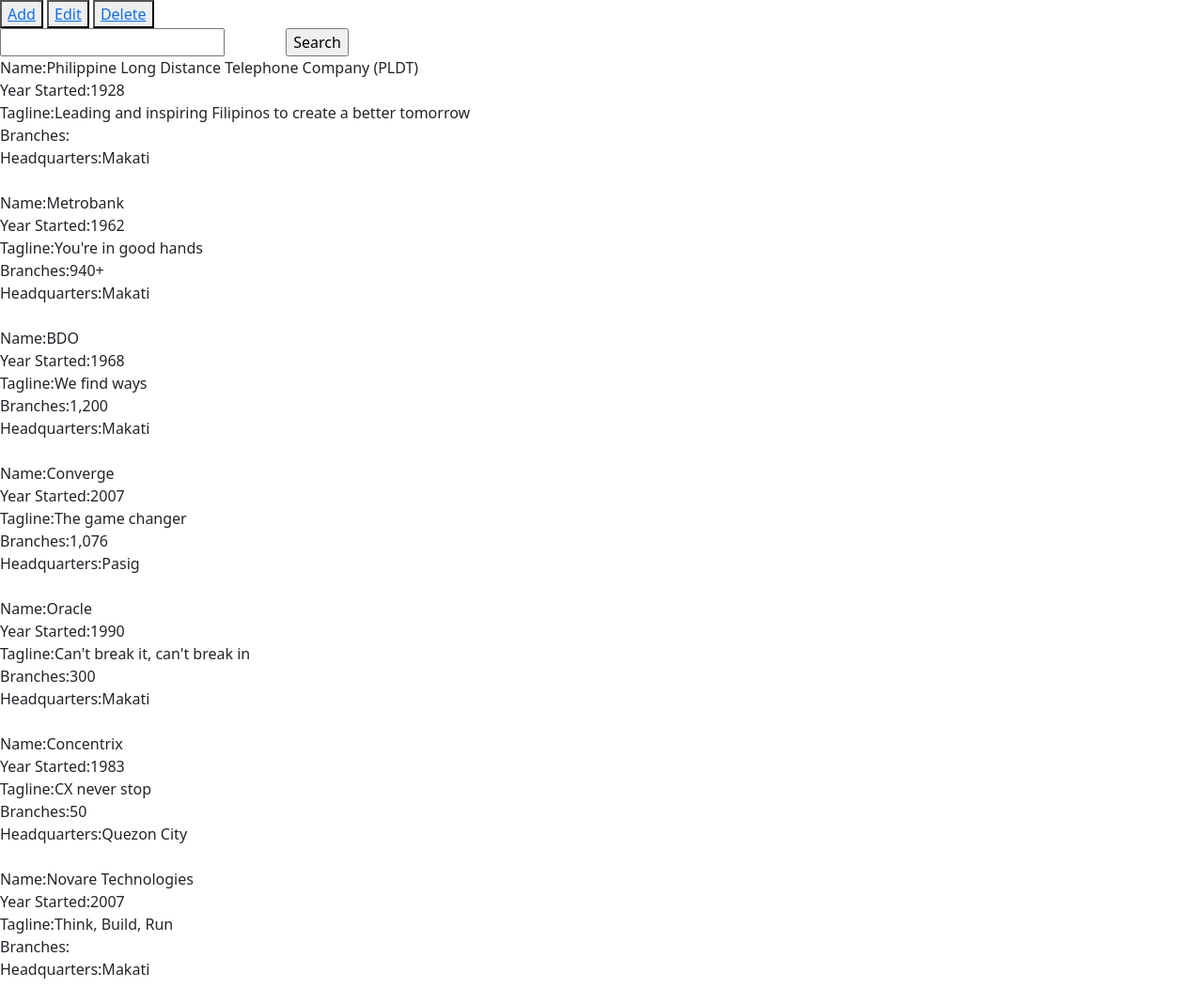
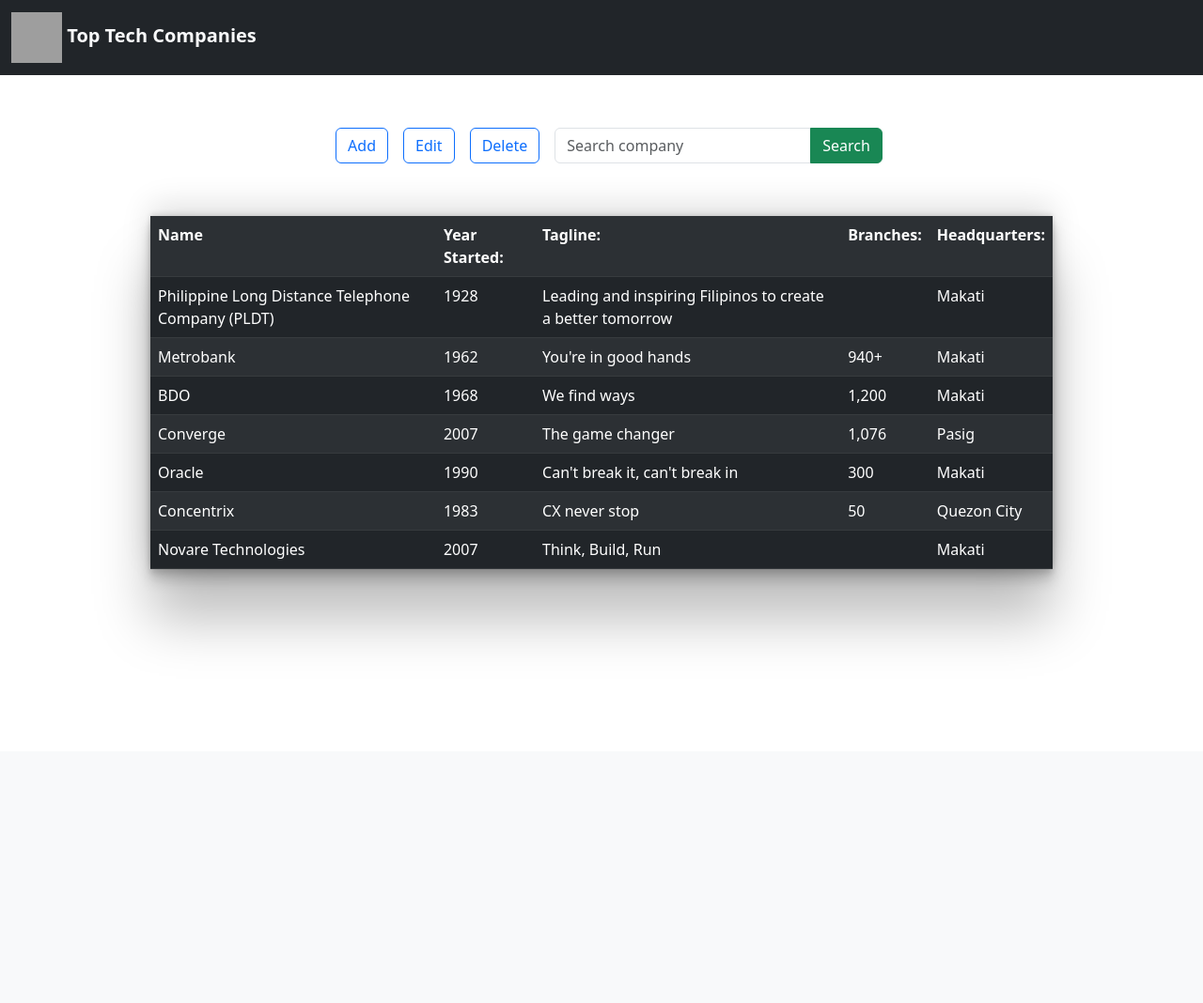
Before and after one commit to WilAm1/web2-project, a PHP site: page / in a window 1280 px wide. Shown: the whole page at 94% size. After the commit the page ends 677 px from the top, so only its background shows below. Run offline with PHP 8.4, Linux system fonts and the light colour scheme; grey boxes are pictures that could not be loaded.

Commit message:
Update index.php

```diff
--- a/index.php
+++ b/index.php
@@ -7,12 +7,10 @@
   <link rel="stylesheet" href="bootstrap/css/bootstrap.min.css">
 
   <style>
-    /*the container must be positioned relative:*/
-    .autocomplete {
-      position: relative;
-      display: inline-block;
+
+    .menus a:hover{
+      color:white !important;
     }
-
 
     .autocomplete-items {
       position: absolute;
@@ -45,6 +43,11 @@
       background-color: DodgerBlue !important;
       color: #ffffff;
     }
+
+    /* for shadow the table */
+    table{
+      box-shadow: rgba(0, 0, 0, 0.25) 0px 54px 55px, rgba(0, 0, 0, 0.12) 0px -12px 30px, rgba(0, 0, 0, 0.12) 0px 4px 6px, rgba(0, 0, 0, 0.17) 0px 12px 13px, rgba(0, 0, 0, 0.09) 0px -3px 5px;
+    }
   </style>
 
 </head>
@@ -52,22 +55,38 @@
 
 <body>
 
-  <div>
-    <button>
-      <a href="create.html">Add</a>
+
+  <nav class="navbar bg-dark">
+    <div class="container-fluid">
+      <a class="navbar-brand text-light fw-bold" href="#" style="color:#5A2D91">
+      <img src="images/logo.png" width="54" height="54" class="d-inline-block" >
+         Top Tech Companies</a>
+    </div>
+  </nav>
+
+  <div class="menus container mt-5 d-flex justify-content-center ">
+    <button class="btn btn-outline-primary m-2">
+      <a class="text-decoration-none" href="create.html">Add</a>
     </button>
-    <button><a href="update.php">Edit</a></button>
-    <button><a href="delete.php">Delete</a></button>
+    <button class="btn btn-outline-primary m-2">
+      <a class="text-decoration-none" href="update.php">Edit</a>
+    </button>
+    <button class="btn btn-outline-primary m-2">
+      <a class="text-decoration-none" href="delete.php">Delete</a>
+    </button>
 
 
     <form action="./searchProcess.php" method="GET" autocomplete="off">
-      <div class="autocomplete" style="width:300px">
-        <input type="search" id="search" name="search">
+      <div class="input-group m-2">
+
+        <!-- <input type="text" class="form-control" placeholder="Recipient's username" aria-label="Recipient's username" aria-describedby="button-addon2"> -->
+        <input class="form-control" placeholder="Search company" type="search" id="search" name="search">
         <!-- the dropdown . Stays 0 height if there is no children. -->
-        <div id="autocomplete-list" class="autocomplete-items">
+        <div id="autocomplete-list" class="autocomplete-items"></div>
+
+        <button class="btn btn-success" type="submit" value="Search">Search</button>
       </div>
-      </div>
-      <input type="submit" value="Search">
+
     </form>
     <span id="msg"></span>
   </div>
@@ -136,6 +155,15 @@
     $xml->load("./BSIT3EG1G4.xml");
 
     $companies = $xml->getElementsByTagName("techCompany");
+
+
+    echo '<table class="table w-75 ms-auto me-auto mt-5 table-dark table-striped ">';
+    echo '<tr class="bg-primary text-light"><th>Name</th>
+              <th>Year Started:</th>
+              <th>Tagline:</th>
+              <th>Branches:</th>
+              <th>Headquarters:</th>
+          </tr>';
     foreach ($companies as $company) {
       $name = $company->getElementsByTagName("companyName")->item(0)->nodeValue;
       $year = $company->getElementsByTagName("yearStart")->item(0)->nodeValue;
@@ -143,14 +171,16 @@
       $branches = $company->getElementsByTagName("totalBranch")->item(0)->nodeValue;
       $headquarter = $company->getElementsByTagName("headquarter")->item(0)->nodeValue;
 
+      echo '<tr>';
+        echo "<td>" . $name . "</td> ";
+        echo "<td>" . $year . "</td>";
+        echo "<td>" . $tagline . "</td>";
+        echo "<td>" . $branches . "</td>";
+        echo "<td>" . $headquarter . "</td>";
+      echo "</tr>";
+    }
 
-    echo "Name:" . $name . "</br>";
-    echo "Year Started:" . $year . "</br>";
-    echo "Tagline:" . $tagline . "</br>";
-    echo "Branches:" . $branches . "</br>";
-    echo "Headquarters:" . $headquarter . "</br>";
-    echo "</br>";
-  }
+    echo '</table>';
   ?>
 
 
```
Lines whose indentation alone changed are shown as unchanged.
